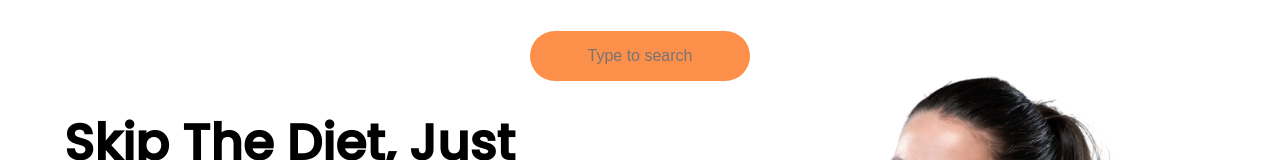
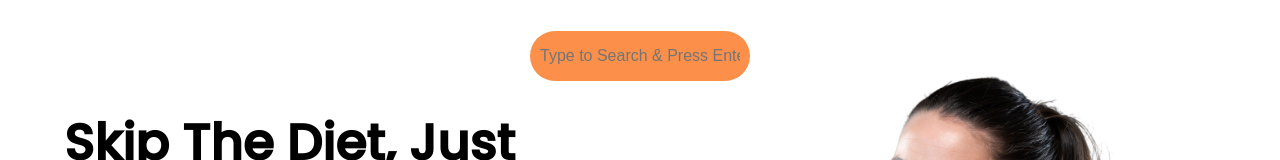
Before and after one commit to mukitcoder/food, a plain HTML site: page index.html in a window 1280 px wide. Shown: the top 160 px of the page. Drawn offline with Linux system fonts and the light colour scheme.

Commit message:
final check

```diff
--- a/index.html
+++ b/index.html
@@ -12,7 +12,7 @@
 </head>
 <body>
     <div class="search-box">
-        <input class="search-txt" type="text" name=""placeholder="Type to search">
+        <input class="search-txt" type="text" name=""placeholder="Type to Search & Press Enter">
         <a class="search-btn" href="#"></a>
 
     </div>
```
